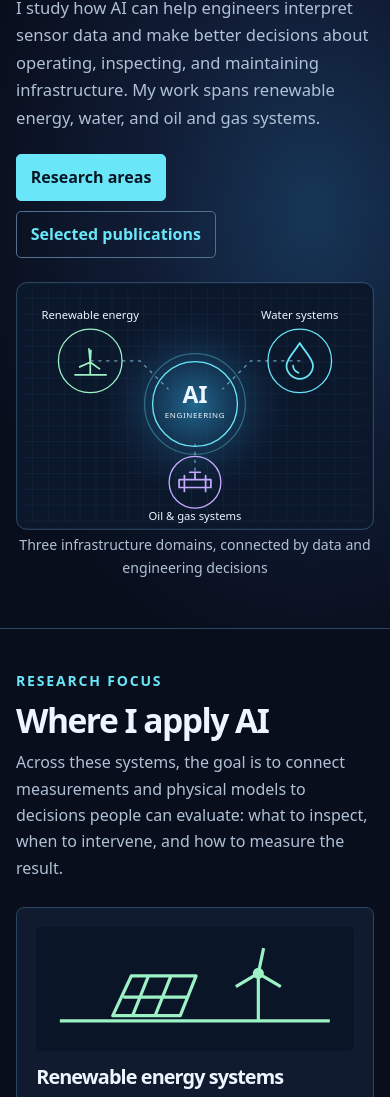
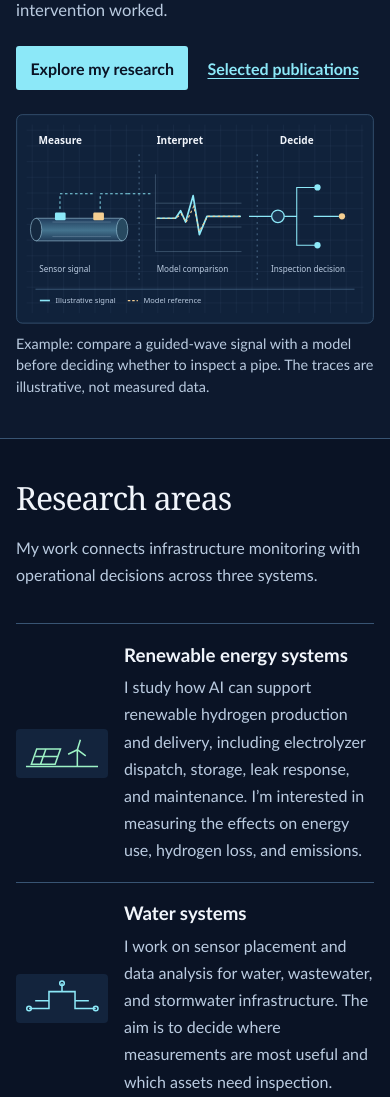
Before and after one commit to tjdxph/tjdxph.github.io, a plain HTML site: page index.html in a window 390 px wide. Shown: the part 299-1396 px from the top of the page. Drawn offline with Linux system fonts and the light colour scheme.

Commit message:
Polish site accessibility and responsive design

```diff
--- a/index.html
+++ b/index.html
@@ -5,46 +5,51 @@
 <meta name="viewport" content="width=device-width, initial-scale=1">
 <meta name="description" content="Hong Pan | AI for engineering across renewable energy, water infrastructure, and oil and gas systems.">
 <meta name="color-scheme" content="dark">
+<meta name="theme-color" content="#0a1325">
 <title>Hong Pan | AI for Engineering</title>
 <style>
-:root{color-scheme:dark;--night:#080e1c;--panel:#101b30;--text:#edf6ff;--muted:#b0c1d6;--edge:#2c4560;--cyan:#6ae6f9;--mint:#9df2c5;--violet:#c5abff}
-*{box-sizing:border-box}body{margin:0;background:var(--night);color:var(--text);font:1rem/1.65 system-ui,-apple-system,"Segoe UI",sans-serif}a{color:var(--cyan);text-underline-offset:.23em}a:hover{color:#fff}a:focus-visible{outline:3px solid var(--mint);outline-offset:5px}
-.wrap{width:min(calc(100% - 3rem),74rem);margin:auto}.skip{position:absolute;top:-8rem;left:1rem;background:var(--night);padding:1rem;z-index:5}.skip:focus{top:1rem}.top{border-bottom:1px solid var(--edge);background:#0a1222}.bar,.foot .wrap{display:flex;align-items:center;justify-content:space-between;gap:1rem;padding:1rem 0}.brand{color:var(--text);font-size:1.08rem;font-weight:750;text-decoration:none}.brand:before{content:"";display:inline-block;width:.72rem;height:.72rem;margin-right:.55rem;border:1px solid var(--cyan);transform:rotate(45deg)}.nav,.links{display:flex;gap:clamp(.65rem,2.2vw,1.45rem);flex-wrap:wrap}.nav a{color:var(--muted);text-decoration:none}.nav a:hover{text-decoration:underline}
-.hero{border-bottom:1px solid var(--edge);background:radial-gradient(ellipse at 80% 50%,#163657 0%,#111d36 37%,#080e1c 78%)}.herogrid{display:grid;grid-template-columns:1.08fr 1fr;gap:clamp(1.5rem,4vw,4.2rem);align-items:center;padding-block:clamp(3rem,7vw,6rem)}.eyebrow{font-size:.875rem;font-weight:720;letter-spacing:.13em;text-transform:uppercase;color:var(--cyan);margin:0 0 .7rem}h1,h2,h3{line-height:1.07;letter-spacing:-.045em}h1{font-size:clamp(3.5rem,7.4vw,6.7rem);margin:0 0 .85rem;font-weight:790}h1 span{display:block;color:var(--cyan)}h2{font-size:clamp(2.1rem,4vw,3.65rem);margin:0 0 .65rem}h3{font-size:1.24rem;margin:.85rem 0 .5rem}.lead,.minor,.card p,.journal,.foot{color:var(--muted)}.lead{max-width:37rem;font-size:clamp(1.04rem,1.6vw,1.24rem);margin:0 0 1.45rem}.pill{display:inline-block;padding:.57rem .86rem;border:1px solid #52718d;border-radius:5px;text-decoration:none;font-weight:700}.strong{background:var(--cyan);color:#071625;border-color:var(--cyan)}.strong:hover{background:#c9f7ff;color:#071625}
-.hero-art{width:100%;height:auto;display:block}.illustration{margin:0}.art-label{margin:.2rem 0 0;text-align:center;font-size:.88rem;color:var(--muted)}.band{padding-block:clamp(2.5rem,5.4vw,4.7rem);border-bottom:1px solid var(--edge)}.minor{max-width:46rem;margin:0 0 1.6rem}.cards{display:grid;grid-template-columns:repeat(3,minmax(0,1fr));gap:1rem}.card{padding:1.2rem;border:1px solid var(--edge);border-radius:8px;background:var(--panel)}.card p{margin:0}.card svg{display:block;width:100%;height:auto;border-radius:5px;background:#0a1528}.pubs{padding:0;margin:1.4rem 0 0;list-style:none}.pubs li{display:grid;grid-template-columns:4.1rem 1fr;gap:.85rem;padding:1rem 0;border-top:1px solid var(--edge)}.year{color:var(--cyan);font-weight:700}.pubs a{font-weight:650}.journal{display:block;font-size:.96rem}.foot{background:#0a1222}.foot .wrap{flex-wrap:wrap}.foot p{margin:0}
-@media(max-width:790px){.wrap{width:calc(100% - 2rem)}.herogrid{grid-template-columns:1fr;gap:1.5rem}.illustration{width:min(100%,33rem);margin:auto}.cards{grid-template-columns:1fr}.card{display:grid;grid-template-columns:minmax(105px,30%) 1fr;gap:0 1rem;align-items:center}.card svg{grid-row:span 2}.card h3{margin:.2rem 0}.pubs li{grid-template-columns:3.45rem 1fr;gap:.45rem}}
-@media(max-width:440px){.bar{align-items:flex-start;flex-direction:column;gap:.4rem}h1{font-size:clamp(3rem,12vw,4.3rem)}.card{display:block}.card svg{max-height:8.5rem}.card h3{margin:.9rem 0 .4rem}}
+:root{color-scheme:dark;--base:#0a1325;--panel:#13243d;--ink:#f1f5fb;--body:#bacbe0;--signal:#8ce8f8;--gold:#f4ce91;--rule:#385473}
+*{box-sizing:border-box}body{margin:0;background:var(--base);color:var(--ink);font:1rem/1.7 "Trebuchet MS",system-ui,sans-serif}a{color:var(--signal);text-underline-offset:.2em;text-decoration-thickness:1px}a:hover{color:#fff;text-decoration-thickness:2px}a:focus-visible{outline:3px solid var(--gold);outline-offset:4px;border-radius:2px}a{touch-action:manipulation}.wrap{width:min(73rem,calc(100% - 3rem));margin-inline:auto}.skip{position:absolute;top:-10rem;left:1rem;z-index:5;background:var(--gold);color:var(--base);padding:.75rem 1rem;font-weight:700}.skip:focus{top:1rem}section[id],main[id]{scroll-margin-top:1.2rem}
+.bar,.foot .wrap{display:flex;align-items:center;justify-content:space-between;gap:1rem;padding-block:.65rem}.top{border-bottom:1px solid var(--rule)}.brand{color:var(--ink);font-weight:750;text-decoration:none;white-space:nowrap}.nav,.links{display:flex;flex-wrap:wrap;align-items:center;gap:.4rem 1.2rem}.nav a,.brand,.quiet,.foot a{display:inline-flex;align-items:center;min-height:44px}.nav a{color:var(--body);text-decoration:none}.nav a:hover{color:var(--ink);text-decoration:underline}
+.hero{border-bottom:1px solid var(--rule);background:#0d192e}.herogrid{display:grid;grid-template-columns:minmax(0,1fr) minmax(0,1.22fr);gap:clamp(1.5rem,5vw,4.9rem);align-items:center;padding-block:clamp(2.5rem,7vw,6.5rem)}.identity{margin:0 0 1.05rem;color:var(--gold);font-weight:700;font-size:.95rem}h1,h2{font-family:Georgia,"Times New Roman",serif;font-weight:500;text-wrap:balance;line-height:1.05;letter-spacing:-.033em}h1{font-size:clamp(2.7rem,6.3vw,6.25rem);margin:0 0 1.05rem}h2{font-size:clamp(2rem,4.45vw,3.65rem);margin:0 0 1.2rem}h3{font-size:1.17rem;line-height:1.35;text-wrap:balance;margin:0}.lead{font-size:clamp(1.04rem,1.6vw,1.22rem);color:var(--body);max-width:39ch;margin:0 0 1.35rem}.pill{display:inline-flex;align-items:center;min-height:44px;border-radius:3px;padding:.45rem .9rem;text-decoration:none;font-weight:700}.strong{background:var(--signal);color:var(--base)}.strong:hover{background:#d2f7ff;color:var(--base)}.quiet{font-weight:700}
+.illustration{margin:0}.hero-art{display:block;width:100%;height:auto}.art-label{color:var(--body);font-size:.9rem;margin:.55rem 0 0;line-height:1.5}.band{padding-block:clamp(2.65rem,5vw,4.65rem);border-bottom:1px solid var(--rule)}.sectiongrid{display:grid;grid-template-columns:minmax(0,1fr) minmax(0,1.75fr);gap:1rem clamp(1rem,4vw,4rem);align-items:start}.minor,.journal,.domain p,.foot{color:var(--body)}.minor{max-width:52ch;margin:0 0 1.2rem}
+.domains{margin:0;padding:0;list-style:none}.domain{display:grid;grid-template-columns:7.5rem minmax(0,1fr);gap:1rem;align-items:center;border-top:1px solid var(--rule);padding:1.15rem 0}.domain:last-child{border-bottom:1px solid var(--rule)}.domain svg{display:block;width:100%;height:auto;background:var(--panel);border-radius:4px}.domain p{margin:.32rem 0 0;max-width:58ch}.domain a{display:inline-flex;align-items:center;min-height:44px;font-weight:700}.pubs{padding:0;margin:0;list-style:none}.pubs li{display:grid;grid-template-columns:4rem minmax(0,1fr);gap:.8rem;padding:.55rem 0 .9rem;border-top:1px solid var(--rule)}.year{color:var(--gold);font-variant-numeric:tabular-nums;font-weight:700;padding-top:.49rem}.pubs a{display:inline-flex;align-items:center;min-height:44px;font-weight:700;overflow-wrap:anywhere}.journal{display:block;font-size:.93rem}.foot p{margin:0}
+@media(max-width:770px){.wrap{width:calc(100% - 2rem)}.herogrid,.sectiongrid{grid-template-columns:minmax(0,1fr)}.herogrid{gap:1.5rem}.illustration{max-width:34rem}.domain{grid-template-columns:5.75rem minmax(0,1fr)}.bar,.foot .wrap{align-items:flex-start;flex-wrap:wrap;gap:0 .9rem}}
+@media(max-width:360px){.domain{grid-template-columns:minmax(0,1fr)}.domain svg{width:5.75rem}.nav{gap:0 .9rem}.pubs li{grid-template-columns:3.35rem minmax(0,1fr)}}
 </style>
 </head>
 <body>
 <a class="skip" href="#main">Skip to content</a>
 <header class="top"><div class="wrap bar"><a class="brand" href="#top">Hong Pan</a><nav class="nav" aria-label="Main navigation"><a href="#research">Research</a><a href="#publications">Publications</a><a href="#contact">Contact</a></nav></div></header>
-<main id="main">
+<main id="main" tabindex="-1">
 <section class="hero" id="top"><div class="wrap herogrid">
-<div><p class="eyebrow">Hong Pan · UT Arlington</p><h1>AI for <span>Engineering</span></h1>
-<p class="lead">I study how AI can help engineers interpret sensor data and make better decisions about operating, inspecting, and maintaining infrastructure. My work spans renewable energy, water, and oil and gas systems.</p>
-<div class="links"><a class="pill strong" href="#research">Research areas</a><a class="pill" href="#publications">Selected publications</a></div></div>
+<div><p class="identity">Hong Pan, Civil Engineering at UT Arlington</p><h1>AI for Engineering</h1>
+<p class="lead">I use sensor data, physical models, and AI to help engineers decide what to inspect, when to intervene, and how to tell whether the intervention worked.</p>
+<div class="links"><a class="pill strong" href="#research">Explore my research</a><a class="quiet" href="#publications">Selected publications</a></div></div>
 <figure class="illustration">
-<svg class="hero-art" viewBox="0 0 540 374" role="img" aria-label="A conceptual AI engineering network linking renewable energy, water infrastructure, and oil and gas systems">
-<defs><pattern id="cells" width="24" height="24" patternUnits="userSpaceOnUse"><path d="M24 0H0v24" fill="none" stroke="#568bb2" stroke-opacity=".24"/></pattern><radialGradient id="halo"><stop stop-color="#226992"/><stop offset="1" stop-color="#102340" stop-opacity="0"/></radialGradient></defs>
-<rect x="1" y="1" width="538" height="372" rx="15" fill="#0b172b" stroke="#456b8c"/><rect x="12" y="12" width="516" height="350" fill="url(#cells)"/><circle cx="270" cy="184" r="145" fill="url(#halo)"/>
-<g fill="none" stroke-width="2"><path d="M112 119h75l43 43m199-43h-75l-43 43M270 244v56" stroke="#6797b6" stroke-dasharray="5 7"/><circle cx="270" cy="184" r="64" stroke="#6ae6f9"/><circle cx="270" cy="184" r="76" stroke="#6ae6f9" stroke-opacity=".33"/><circle cx="112" cy="119" r="48" stroke="#9df2c5"/><circle cx="428" cy="119" r="48" stroke="#6ae6f9"/><circle cx="270" cy="302" r="39" stroke="#c5abff"/></g>
-<g fill="none" stroke-linecap="round" stroke-linejoin="round" stroke-width="2.6">
-<path d="M89 140h47m-24-19v19m0-19 1-18m-1 18-16 7m16-7 14 10m-14-10-2-20" stroke="#9df2c5"/>
-<path d="M428 92c-7 12-20 24-20 34a20 20 0 0 0 40 0c0-10-13-22-20-34zm-10 34c0 5 3 9 8 11" stroke="#6ae6f9"/>
-<path d="M246 298h48v12h-48zm8-6v24m32-24v24m-16-18v-11m-8 0h16" stroke="#c5abff"/></g>
-<g font-family="system-ui,sans-serif" text-anchor="middle" fill="#edf6ff"><text x="270" y="182" font-size="35" font-weight="750">AI</text><text x="270" y="205" font-size="12" letter-spacing="1">ENGINEERING</text><text x="112" y="56" font-size="17">Renewable energy</text><text x="428" y="56" font-size="17">Water systems</text><text x="270" y="359" font-size="17">Oil &amp; gas systems</text></g>
+<svg class="hero-art" viewBox="0 0 570 334" role="img" aria-labelledby="diagram-title" width="570" height="334">
+<title id="diagram-title">Engineering decision workflow: measure a pipe, compare a signal against a model, then decide whether to inspect</title>
+<defs><pattern id="grid" width="25" height="25" patternUnits="userSpaceOnUse"><path d="M25 0H0v25" stroke="#5e81a6" opacity=".25" fill="none"/></pattern><linearGradient id="pipe" x2="0" y2="1"><stop stop-color="#203c5c"/><stop offset=".53" stop-color="#44738e"/><stop offset="1" stop-color="#1f3a57"/></linearGradient></defs>
+<rect x="1" y="1" width="568" height="332" rx="9" fill="#10223b" stroke="#46688b"/><rect x="17" y="17" width="536" height="300" fill="url(#grid)"/>
+<g font-family="system-ui,sans-serif" font-size="16" font-weight="600" fill="#f1f5fb"><text x="36" y="48">Measure</text><text x="224" y="48">Interpret</text><text x="420" y="48">Decide</text></g>
+<path d="M196 64v200m188-200v200" fill="none" stroke="#6e93b2" stroke-dasharray="3 6"/>
+<path d="M32 166h137v36H32z" fill="url(#pipe)" stroke="#9cc6da"/><ellipse cx="32" cy="184" rx="9" ry="18" fill="#152940" stroke="#9cc6da"/><ellipse cx="169" cy="184" rx="9" ry="18" fill="#274960" stroke="#9cc6da"/>
+<path d="M58 172h93m-93 23h93" stroke="#a2bdd2" opacity=".45"/><rect x="62" y="157" width="17" height="12" rx="2" fill="#8ce8f8"/><rect x="123" y="157" width="17" height="12" rx="2" fill="#f4ce91"/><path d="M70 151v-24h52m12 24v-24h44m0 0h38" fill="none" stroke="#8ce8f8" stroke-width="1.5" stroke-dasharray="4 4"/>
+<path d="M222 96v123h137m-137-77h137m-137 38h137" fill="none" stroke="#647f9b" opacity=".73"/><path d="M225 166h29l8-12 8 18 12-42 10 62 12-29h53" fill="none" stroke="#8ce8f8" stroke-width="2.7" stroke-linecap="round" stroke-linejoin="round"/><path d="M225 166h30l8-7 8 13 12-25 9 40 13-24h52" fill="none" stroke="#f4ce91" stroke-width="1.8" stroke-dasharray="4 4"/>
+<path d="M371 163h35m21 0h20m27 0h40m-67 0v46h29m-29-46v-46h29" fill="none" stroke="#8ce8f8" stroke-width="1.7"/><circle cx="417" cy="163" r="10" fill="#1a3350" stroke="#8ce8f8" stroke-width="2"/><circle cx="480" cy="117" r="5" fill="#8ce8f8"/><circle cx="519" cy="163" r="5" fill="#f4ce91"/><circle cx="480" cy="209" r="5" fill="#8ce8f8"/>
+<g font-family="system-ui,sans-serif" fill="#bacbe0" font-size="13"><text x="37" y="251">Sensor signal</text><text x="224" y="251">Model comparison</text><text x="406" y="251">Inspection decision</text></g>
+<path d="M31 279h508" stroke="#527496"/><path d="M38 297h16" stroke="#8ce8f8" stroke-width="2.6"/><path d="M178 297h16" stroke="#f4ce91" stroke-width="2" stroke-dasharray="4 3"/>
+<g fill="#bacbe0" font-family="system-ui,sans-serif" font-size="12"><text x="63" y="301">Illustrative signal</text><text x="203" y="301">Model reference</text></g>
 </svg>
-<figcaption class="art-label">Three infrastructure domains, connected by data and engineering decisions</figcaption>
+<figcaption class="art-label">Example: compare a guided-wave signal with a model before deciding whether to inspect a pipe. The traces are illustrative, not measured data.</figcaption>
 </figure></div></section>
-<section class="band" id="research"><div class="wrap"><p class="eyebrow">Research focus</p><h2>Where I apply AI</h2>
-<p class="minor">Across these systems, the goal is to connect measurements and physical models to decisions people can evaluate: what to inspect, when to intervene, and how to measure the result.</p>
-<div class="cards">
-<article class="card"><svg viewBox="0 0 240 94" aria-hidden="true"><g fill="none" stroke="#9df2c5" stroke-width="2.4" stroke-linejoin="round"><path d="M18 71h204M58 67l14-30h49l-12 30zM66 53h49m-30-16L73 67m29-30L90 67m78 4V35m0 0 4-19m-4 19-17 10m17-10 17 10"/><circle cx="168" cy="35" r="3" fill="#9df2c5"/></g></svg><h3>Renewable energy systems</h3><p>AI for renewable hydrogen operations, from electrolyzer dispatch and storage to leak response, maintenance, and sustainability assessment.</p></article>
-<article class="card"><svg viewBox="0 0 240 94" aria-hidden="true"><g fill="none" stroke="#6ae6f9" stroke-width="2.4"><path d="M31 65h58V29h55v36h62M89 49H52m92 0h36m-61-20v-12"/><circle cx="31" cy="65" r="5"/><circle cx="89" cy="65" r="5"/><circle cx="144" cy="65" r="5"/><circle cx="206" cy="65" r="5"/><circle cx="119" cy="17" r="5"/></g></svg><h3>Water systems</h3><p>Sensor placement and data analysis for water, wastewater, and stormwater infrastructure to improve monitoring and guide inspection priorities.</p></article>
-<article class="card"><svg viewBox="0 0 240 94" aria-hidden="true"><g fill="none" stroke="#c5abff" stroke-width="2.4" stroke-linejoin="round"><path d="M32 46h175v20H32zm18-7v35m142-35v35m-72-28V27m-12 0h25m-64 7 10-8 9 8 10-13 11 13"/><ellipse cx="207" cy="56" rx="6" ry="10"/></g></svg><h3>Oil and gas systems</h3><p>AI-assisted pipeline inspection and integrity assessment using guided-wave signals, experiments, and models of damage and degradation.</p></article>
-</div></div></section>
-<section class="band" id="publications"><div class="wrap"><p class="eyebrow">Research outputs</p><h2>Selected publications</h2>
+<section class="band" id="research"><div class="wrap sectiongrid"><div><h2>Research areas</h2><p class="minor">My work connects infrastructure monitoring with operational decisions across three systems.</p></div>
+<ul class="domains">
+<li class="domain"><svg viewBox="0 0 120 64" aria-hidden="true" width="120" height="64"><g fill="none" stroke="#9df2c5" stroke-width="2"><path d="M13 49h94m-87-3 7-20h31l-7 20zm5-10h30m-16-10-7 20m48 3V27m0 0 4-13m-4 13-12 6m12-6 11 8"/></g></svg><div><h3>Renewable energy systems</h3><p>I study how AI can support renewable hydrogen production and delivery, including electrolyzer dispatch, storage, leak response, and maintenance. I’m interested in measuring the effects on energy use, hydrogen loss, and emissions.</p></div></li>
+<li class="domain"><svg viewBox="0 0 120 64" aria-hidden="true" width="120" height="64"><g fill="none" stroke="#8ce8f8" stroke-width="2"><path d="M17 45h26V23h34v22h27M43 35H25m52 0h18m-35-12V12"/><circle cx="17" cy="45" r="3"/><circle cx="104" cy="45" r="3"/><circle cx="60" cy="12" r="3"/></g></svg><div><h3>Water systems</h3><p>I work on sensor placement and data analysis for water, wastewater, and stormwater infrastructure. The aim is to decide where measurements are most useful and which assets need inspection.</p></div></li>
+<li class="domain"><svg viewBox="0 0 120 64" aria-hidden="true" width="120" height="64"><g fill="none" stroke="#c5abff" stroke-width="2"><path d="M15 34h88v13H15zM27 29v23m64-23v23m-31-18V20m-8 0h16m-28 6 6-7 4 6 5-9 4 6"/><ellipse cx="103" cy="40.5" rx="4" ry="6.5"/></g></svg><div><h3>Oil and gas systems</h3><p>I combine guided-wave measurements, laboratory tests, and simulations to detect pipeline defects and understand how materials degrade.</p></div></li>
+</ul></div></section>
+<section class="band" id="publications"><div class="wrap sectiongrid"><div><h2>Selected publications</h2><p class="minor">Papers on sensor data quality, asset monitoring, and pipeline integrity.</p><a class="quiet" href="https://scholar.google.com/citations?user=yZ7U6gMAAAAJ&amp;hl=en" translate="no">Full list on Google Scholar</a></div>
 <ul class="pubs">
 <li><span class="year">2026</span><div><a href="https://doi.org/10.1177/14759217261481423">A data separability-driven framework for sensor measurement anomaly classification in structural health monitoring</a><span class="journal">Structural Health Monitoring</span></div></li>
 <li><span class="year">2026</span><div><a href="https://doi.org/10.1016/j.conbuildmat.2026.148136">Mechanism-guided data-driven adhesion evaluation of nanomaterial-reinforced epoxy coatings</a><span class="journal">Construction and Building Materials</span></div></li>
@@ -52,9 +57,9 @@
 <li><span class="year">2025</span><div><a href="https://doi.org/10.1061/9780784486375.050">Advancing Sensor Network Optimization and Data Analytics for Smart Wastewater and Stormwater Collection Systems: An Overview</a><span class="journal">ASCE Pipelines 2025</span></div></li>
 <li><span class="year">2023</span><div><a href="https://doi.org/10.3390/s23167059">CNN-LSTM Hybrid Model to Promote Signal Processing of Ultrasonic Guided Lamb Waves for Damage Detection in Metallic Pipelines</a><span class="journal">Sensors</span></div></li>
 </ul>
-<p><a href="https://scholar.google.com/citations?user=yZ7U6gMAAAAJ&amp;hl=en">See the full publication list on Google Scholar</a></p></div></section>
-<section class="band" id="contact"><div class="wrap"><p class="eyebrow">Contact</p><h2>Get in touch</h2><p class="minor">Get in touch about AI for engineering research, infrastructure monitoring, or collaboration.</p>
-<div class="links"><a class="pill strong" href="mailto:hong.pan@uta.edu">Email</a><a class="pill" href="https://github.com/tjdxph">GitHub</a><a class="pill" href="https://orcid.org/0000-0003-4036-6886">ORCID</a><a class="pill" href="https://scholar.google.com/citations?user=yZ7U6gMAAAAJ&amp;hl=en">Google Scholar</a></div></div></section>
+</div></section>
+<section class="band" id="contact"><div class="wrap"><h2>Get in touch</h2><p class="minor">Get in touch about AI for engineering research, infrastructure monitoring, or collaboration.</p>
+<div class="links"><a class="pill strong" href="mailto:hong.pan@uta.edu">Email Hong Pan</a><a class="pill" href="https://github.com/tjdxph" translate="no">GitHub</a><a class="pill" href="https://orcid.org/0000-0003-4036-6886" translate="no">ORCID</a><a class="pill" href="https://scholar.google.com/citations?user=yZ7U6gMAAAAJ&amp;hl=en" translate="no">Google Scholar</a></div></div></section>
 </main>
 <footer class="foot"><div class="wrap"><p>Hong Pan · The University of Texas at Arlington</p><a href="#top">Back to top</a></div></footer>
 </body></html>
```
